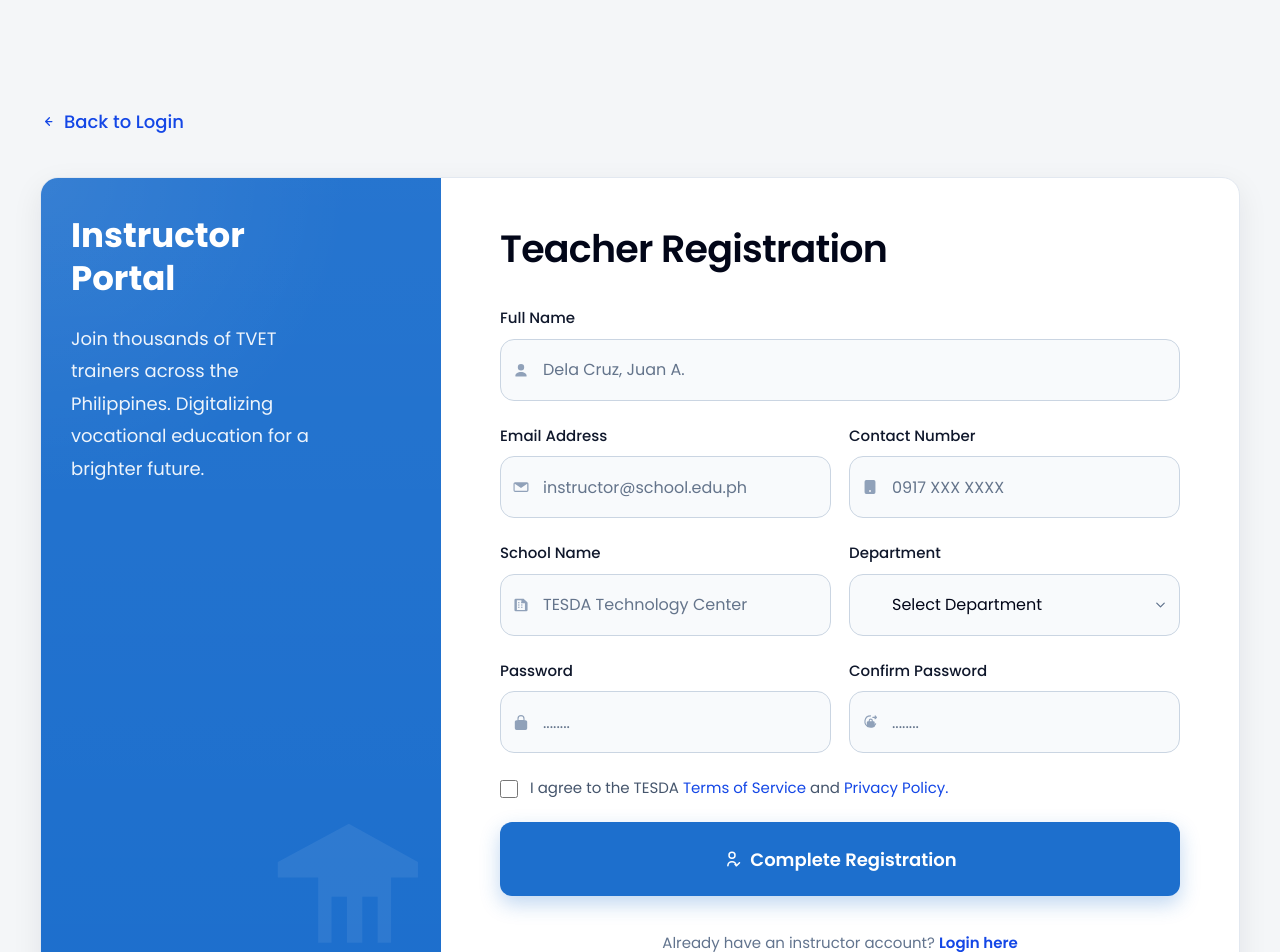
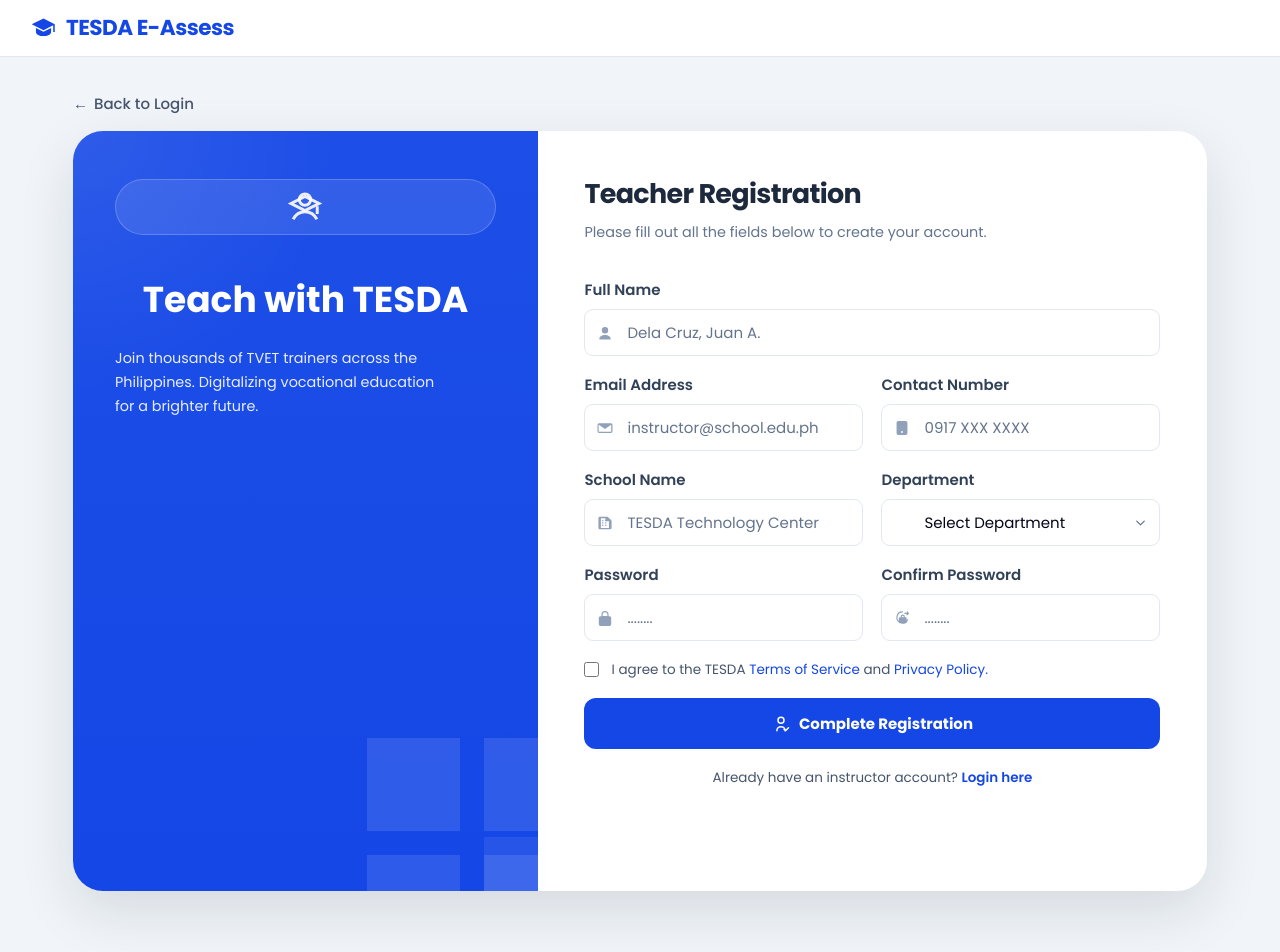
Before and after one commit to tapaycyrickkyle/tesda-e-assess, a React (Vite) app: page /teacher-registration in a window 1280 px wide. Shown: the top 952 px of the page. Built offline with nearby package versions, Linux system fonts and the light colour scheme.

Commit message:
test to fix1

```diff
--- a/src/pages/teacherDashboard/TeacherDashboardPage.jsx
+++ b/src/pages/teacherDashboard/TeacherDashboardPage.jsx
@@ -1,25 +1,11 @@
 import React from "react";
+import { Link } from "react-router-dom";
+import Navbar from "../../components/Navbar";
+import Footer from "../../components/Footer";
 import "./teacherDashboard.css";
 
 const fieldBaseClass =
-  "teacher-field w-full rounded-[14px] border border-slate-300 bg-[#f8fafc] pl-14 pr-4 text-[16px] text-slate-700 outline-none transition placeholder:text-slate-400 focus:border-blue-500 focus:ring-2 focus:ring-blue-200";
-
-function ArrowLeftIcon() {
-  return (
-    <svg
-      aria-hidden="true"
-      viewBox="0 0 24 24"
-      className="h-5 w-5 fill-none stroke-current"
-    >
-      <path
-        d="M15 6 9 12l6 6M9 12h10"
-        strokeWidth="2"
-        strokeLinecap="round"
-        strokeLinejoin="round"
-      />
-    </svg>
-  );
-}
+  "teacher-field w-full rounded-xl border border-slate-200 bg-white pl-14 pr-5 py-4 text-xl text-slate-700 outline-none transition placeholder:text-slate-400 focus:border-blue-500 focus:ring-2 focus:ring-blue-200";
 
 function UserIcon() {
   return (
@@ -141,10 +127,28 @@
   );
 }
 
+function TeacherCircleIcon() {
+  return (
+    <svg
+      aria-hidden="true"
+      viewBox="0 0 24 24"
+      className="h-14 w-14 text-white/90"
+      fill="none"
+      stroke="currentColor"
+      strokeWidth="1.7"
+    >
+      <circle cx="12" cy="7.75" r="3.25" />
+      <path d="M5.2 19c1.5-2.9 4.1-4.35 6.8-4.35s5.3 1.45 6.8 4.35" />
+      <path d="m4 10 8-4 8 4-8 4-8-4Z" />
+      <path d="M19 11.5V16" />
+    </svg>
+  );
+}
+
 function FieldShell({ label, icon, children }) {
   return (
     <label className="block">
-      <span className="mb-3 block text-[15px] font-medium text-slate-900">
+      <span className="mb-3 block text-xl font-semibold text-slate-700">
         {label}
       </span>
       <div className="relative">
@@ -159,44 +163,53 @@
 
 const TeacherDashboardPage = () => {
   return (
-    <main className="bg-[#f4f6f8] px-4 pb-14 pt-28 text-slate-900 sm:px-6 lg:px-8 lg:pt-36">
-      <div className="mx-auto w-full max-w-[1200px]">
-        <a
-          href="#"
-          className="inline-flex items-center gap-3 text-[18px] font-medium text-blue-700 transition hover:text-blue-800"
-        >
-          <ArrowLeftIcon />
-          Back to Login
-        </a>
+    <div className="flex min-h-screen flex-col bg-slate-100 text-slate-900">
+      <Navbar />
+      <main className="mx-auto mb-14 w-full max-w-screen-2xl flex-1 px-4 py-8 sm:px-3">
+        <div className="mb-5 mt-4 text-start">
+          <Link
+            to="/login"
+            className="inline-flex items-center gap-2 text-[15px] font-medium text-slate-600 transition hover:text-blue-700"
+          >
+            <span aria-hidden="true">&larr;</span>
+            Back to Login
+          </Link>
+        </div>
 
-        <section className="mt-14 overflow-hidden rounded-[18px] border border-slate-200 bg-white shadow-[0_10px_30px_rgba(15,23,42,0.08)]">
-          <div className="grid lg:grid-cols-[400px_minmax(0,1fr)]">
-            <aside className="teacher-portal-panel relative overflow-hidden bg-[#1d6fcd] px-8 py-10 text-white sm:px-10 lg:min-h-[760px] lg:px-10 lg:py-12">
-              <div className="relative z-10 max-w-[240px]">
-                <h1 className="text-[34px] font-bold leading-tight">
-                  Instructor Portal
+        <section className="overflow-hidden rounded-[30px] bg-white shadow-[0_20px_55px_rgba(15,23,42,0.12)]">
+          <div className="grid min-h-[760px] lg:grid-cols-[0.82fr_1.18fr]">
+            <aside className="teacher-portal-panel relative flex min-h-[320px] flex-col justify-between overflow-hidden bg-blue-700 px-8 py-10 text-white sm:px-12 sm:py-14 lg:min-h-full lg:px-14 lg:py-16">
+              <div>
+                <div className="mb-14 flex justify-center rounded-full border border-white/20 bg-white/10 p-2">
+                  <TeacherCircleIcon />
+                </div>
+                <h1 className="text-center text-4xl font-bold leading-tight sm:text-5xl">
+                  Teach with TESDA
                 </h1>
-                <p className="mt-8 text-[18px] leading-[1.8] text-white/92">
+                <p className="mt-8 max-w-md text-sm leading-2 text-white/90 sm:text-[1.2rem] sm:leading-[2rem]">
                   Join thousands of TVET trainers across the Philippines.
                   Digitalizing vocational education for a brighter future.
                 </p>
               </div>
 
-              <div className="teacher-portal-building pointer-events-none absolute bottom-0 right-0 h-56 w-56 opacity-70 sm:h-64 sm:w-64" />
+              <div className="teacher-portal-pattern pointer-events-none absolute bottom-0 right-0 h-72 w-72 sm:h-80 sm:w-80" />
             </aside>
 
-            <div className="px-6 py-10 sm:px-10 lg:px-14 lg:py-14">
-              <div className="mx-auto max-w-[680px]">
-                <h2 className="text-[32px] font-semibold tracking-[-0.02em] text-slate-950 sm:text-[38px]">
+            <div className="px-7 py-10 sm:px-10 sm:py-12 lg:px-14 lg:py-16">
+              <div className="mx-auto max-w-3xl">
+                <h2 className="text-2xl font-bold tracking-tight text-slate-800 sm:text-4xl">
                   Teacher Registration
                 </h2>
+                <p className="mt-4 text-lg text-slate-500 sm:text-[1.2rem]">
+                  Please fill out all the fields below to create your account.
+                </p>
 
-                <form className="mt-10 space-y-8">
+                <form className="mt-12 space-y-6">
                   <FieldShell label="Full Name" icon={<UserIcon />}>
                     <input
                       type="text"
                       placeholder="Dela Cruz, Juan A."
-                      className={`${fieldBaseClass} h-[62px]`}
+                      className={fieldBaseClass}
                     />
                   </FieldShell>
 
@@ -205,7 +218,7 @@
                       <input
                         type="email"
                         placeholder="instructor@school.edu.ph"
-                        className={`${fieldBaseClass} h-[62px]`}
+                        className={fieldBaseClass}
                       />
                     </FieldShell>
 
@@ -213,7 +226,7 @@
                       <input
                         type="tel"
                         placeholder="0917 XXX XXXX"
-                        className={`${fieldBaseClass} h-[62px]`}
+                        className={fieldBaseClass}
                       />
                     </FieldShell>
                   </div>
@@ -223,7 +236,7 @@
                       <input
                         type="text"
                         placeholder="TESDA Technology Center"
-                        className={`${fieldBaseClass} h-[62px]`}
+                        className={fieldBaseClass}
                       />
                     </FieldShell>
 
@@ -231,7 +244,7 @@
                       <div className="relative">
                         <select
                           defaultValue=""
-                          className={`${fieldBaseClass} h-[62px] appearance-none text-slate-950`}
+                          className={`${fieldBaseClass} appearance-none text-slate-950`}
                         >
                           <option value="" disabled>
                             Select Department
@@ -253,7 +266,7 @@
                       <input
                         type="password"
                         placeholder="........"
-                        className={`${fieldBaseClass} h-[62px]`}
+                        className={fieldBaseClass}
                       />
                     </FieldShell>
 
@@ -264,15 +277,15 @@
                       <input
                         type="password"
                         placeholder="........"
-                        className={`${fieldBaseClass} h-[62px]`}
+                        className={fieldBaseClass}
                       />
                     </FieldShell>
                   </div>
 
-                  <label className="flex items-start gap-4 text-[15px] leading-7 text-slate-600">
+                  <label className="flex items-start gap-4 text-lg text-slate-600">
                     <input
                       type="checkbox"
-                      className="mt-1 h-6 w-6 rounded-[6px] border border-slate-300 text-blue-700 accent-blue-700"
+                      className="mt-1 h-5 w-5 rounded border border-slate-300 text-blue-700 accent-blue-700"
                     />
                     <span>
                       I agree to the TESDA{" "}
@@ -294,28 +307,29 @@
 
                   <button
                     type="submit"
-                    className="flex h-[74px] w-full items-center justify-center gap-3 rounded-[12px] bg-[#1d6fcd] px-6 text-[18px] font-semibold text-white shadow-[0_8px_20px_rgba(29,111,205,0.28)] transition hover:bg-[#155fb5]"
+                    className="mt-4 flex w-full items-center justify-center gap-3 rounded-2xl bg-blue-700 px-6 py-5 text-xl font-bold text-white transition hover:bg-blue-800"
                   >
                     <CheckUserIcon />
                     Complete Registration
                   </button>
 
-                  <p className="pt-4 text-center text-[15px] text-slate-500">
+                  <p className="text-center text-lg text-slate-600">
                     Already have an instructor account?{" "}
-                    <a
-                      href="#"
+                    <Link
+                      to="/login"
                       className="font-semibold text-blue-700 transition hover:text-blue-800"
                     >
                       Login here
-                    </a>
+                    </Link>
                   </p>
                 </form>
               </div>
             </div>
           </div>
         </section>
-      </div>
-    </main>
+      </main>
+      <Footer />
+    </div>
   );
 };
 
--- a/src/pages/teacherDashboard/teacherDashboard.css
+++ b/src/pages/teacherDashboard/teacherDashboard.css
@@ -3,49 +3,35 @@
   position: absolute;
   inset: 0;
   background:
-    linear-gradient(180deg, rgba(255, 255, 255, 0.04), rgba(255, 255, 255, 0)),
-    radial-gradient(circle at top left, rgba(255, 255, 255, 0.08), transparent 34%);
+    radial-gradient(circle at top left, rgba(255, 255, 255, 0.08), transparent 30%),
+    linear-gradient(180deg, rgba(255, 255, 255, 0.04), rgba(255, 255, 255, 0));
   pointer-events: none;
 }
 
-.teacher-portal-building::before {
+.teacher-portal-pattern::before,
+.teacher-portal-pattern::after {
   content: "";
   position: absolute;
-  inset: 0;
-  background: rgba(255, 255, 255, 0.1);
-  clip-path: polygon(
-    15% 30%,
-    52% 10%,
-    88% 30%,
-    88% 38%,
-    74% 38%,
-    74% 72%,
-    67% 72%,
-    67% 48%,
-    59% 48%,
-    59% 72%,
-    51% 72%,
-    51% 48%,
-    43% 48%,
-    43% 72%,
-    36% 72%,
-    36% 38%,
-    15% 38%,
-    15% 30%,
-    15% 82%,
-    88% 82%,
-    88% 90%,
-    15% 90%
-  );
+  width: 7.75rem;
+  height: 7.75rem;
+  background: rgba(255, 255, 255, 0.11);
+}
+
+.teacher-portal-pattern::before {
+  right: 6.5rem;
+  bottom: 5rem;
+  box-shadow:
+    9.75rem 0 0 rgba(255, 255, 255, 0.11),
+    0 9.75rem 0 rgba(255, 255, 255, 0.11),
+    9.75rem 9.75rem 0 rgba(255, 255, 255, 0.11);
+}
+
+.teacher-portal-pattern::after {
+  right: -3.25rem;
+  bottom: -3.25rem;
+  background: rgba(255, 255, 255, 0.08);
 }
 
 .teacher-field::placeholder {
   color: #64748b;
 }
-
-@media (max-width: 1023px) {
-  .teacher-portal-building {
-    right: -1.5rem;
-    bottom: -1rem;
-  }
-}
```
